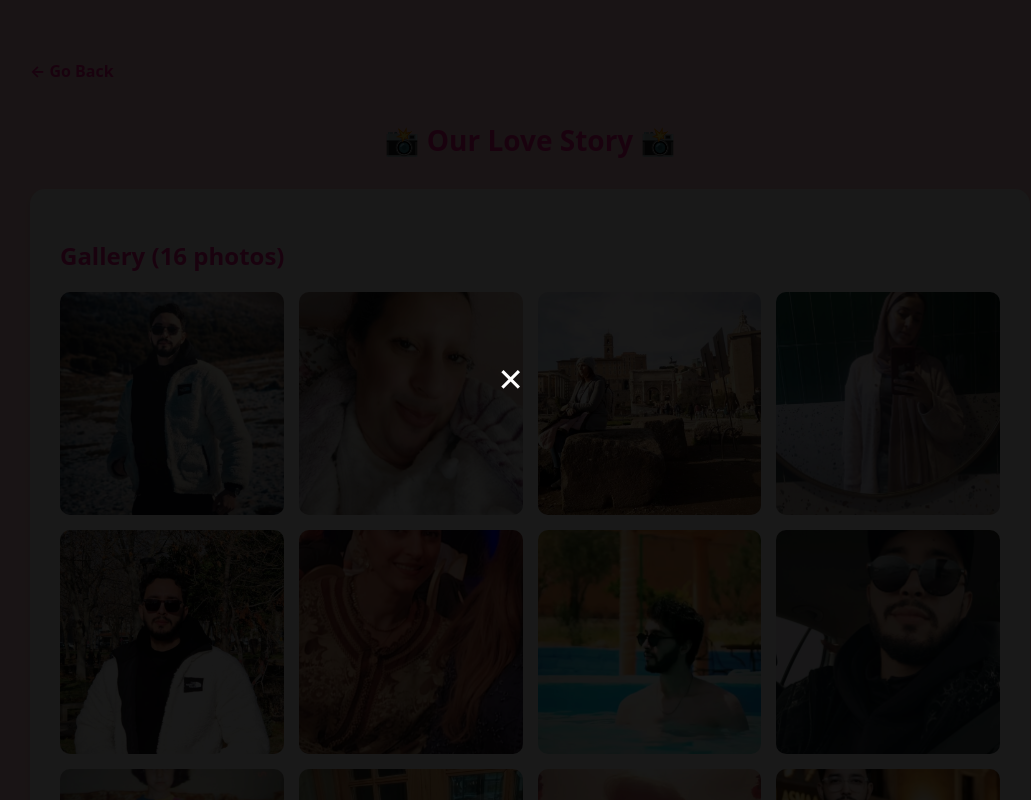
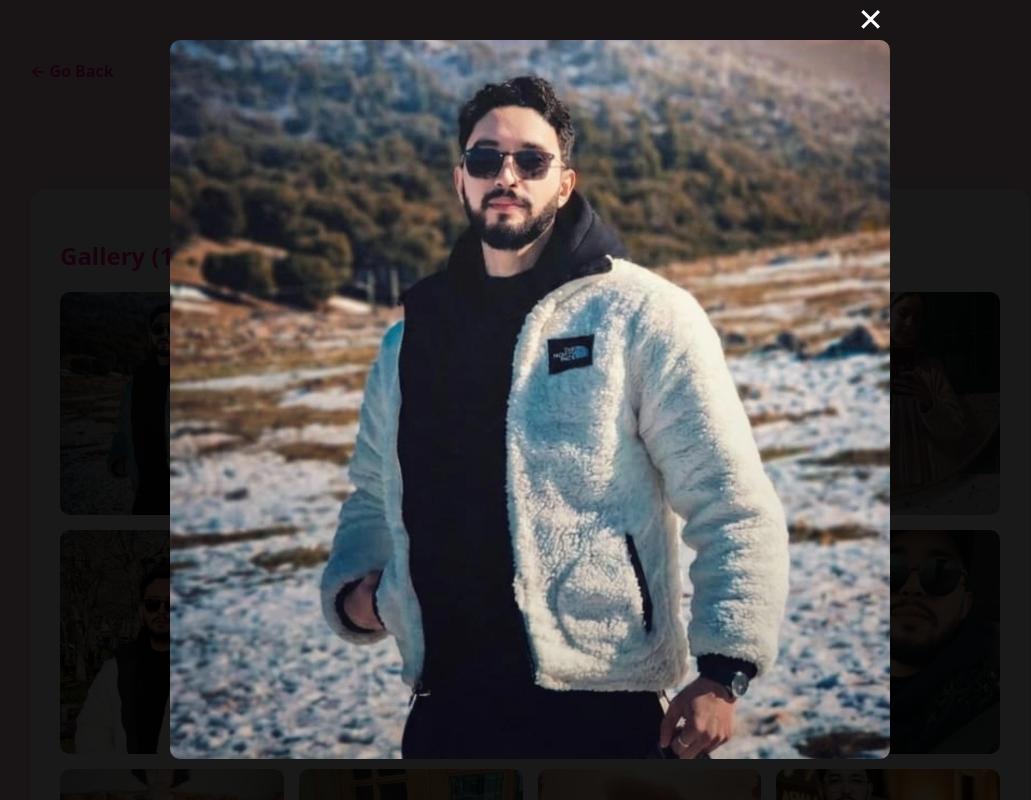
Before and after one commit to REDWANE-AIT-OUKAZZAMANE/Valent, a Next.js app: page /gallery in a window 1280 px wide. Both pictures are taken after a click on the element 281 px from the left and 403 px from the top of the page. Shown: the top 800 px of the page, without its empty margins (110-1141 px from the left). Built offline with nearby package versions, Linux system fonts and the light colour scheme.

Commit message:
Fix image preview in modal

```diff
--- a/app/gallery/page.tsx
+++ b/app/gallery/page.tsx
@@ -83,7 +83,7 @@ export default function PhotoGallery() {
             >
               ✕
             </button>
-            <Image src={selectedPhoto.src} alt={selectedPhoto.alt} fill className={styles.modalImg} />
+            <img src={selectedPhoto.src} alt={selectedPhoto.alt} className={styles.modalImg} />
           </div>
         </div>
       )}
```
